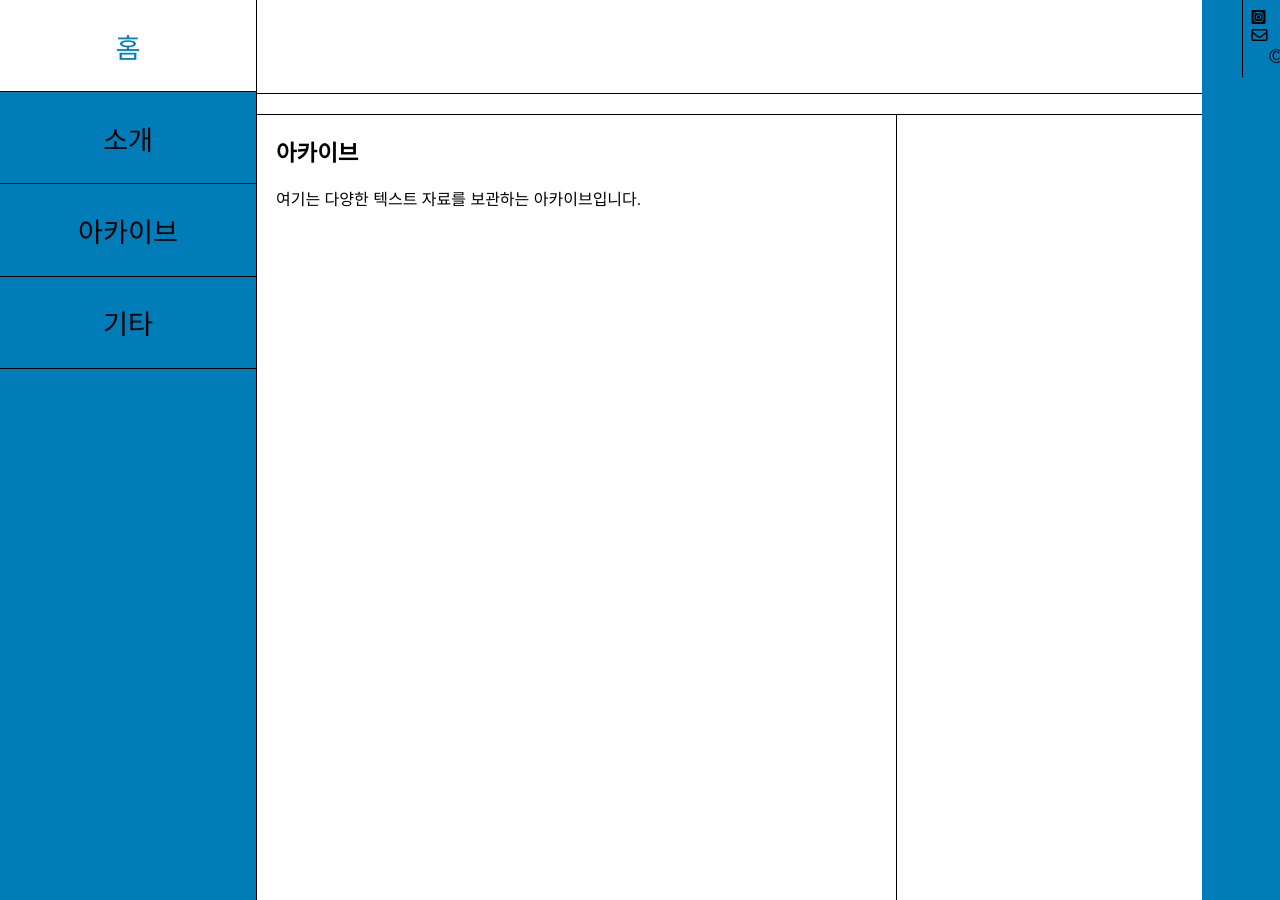
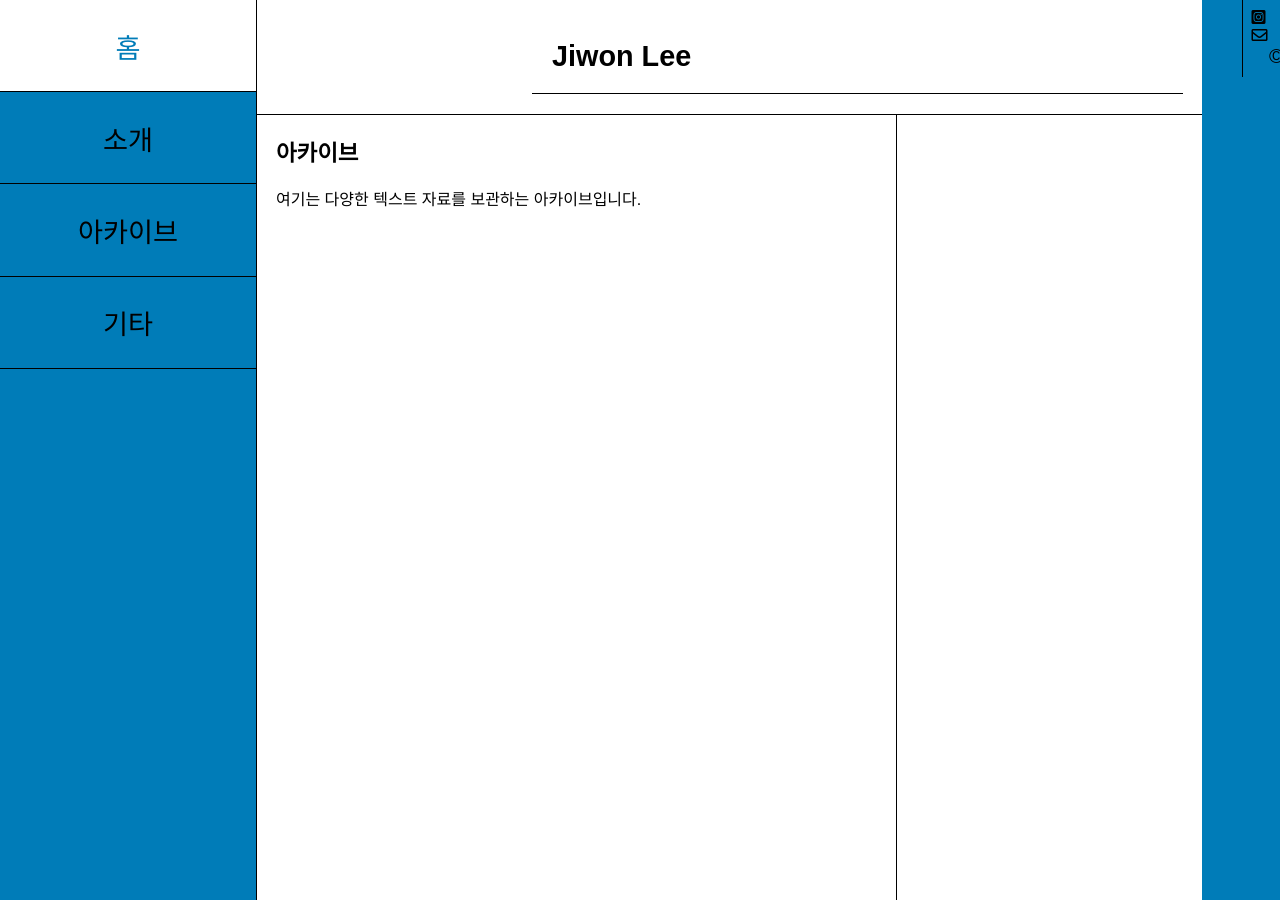
Before and after one commit to LfayeJ/archives, a Jekyll site: the page built from index.html, in a window 1280 px wide and 900 px high. Built offline with Jekyll 4.4.1, drawn with Linux system fonts in a browser that asks for light colours; some web fonts are replaced.

Commit message:
Update styles.css

```diff
--- a/assets/css/styles.css
+++ b/assets/css/styles.css
@@ -67,7 +67,7 @@
   overflow-y: auto; /* 내용이 많을 때 스크롤 가능 */
 }
 
-.content-wrapper {
+.main-content {
   margin-left: 20vw; /* side-menu의 너비만큼 왼쪽 여백 추가 */
   margin-right: 3vw; /* footer의 너비만큼 오른쪽 여백 추가 */
   width: calc(100% - 23vw); /* Adjusted width to exclude side-menu and footer */
@@ -134,19 +134,8 @@
   background-color: white;
 }
 
-.main-content {
-  margin-left: 20vw; /* side-menu의 너비만큼 왼쪽 여백 추가 */
-  width: calc(100% - 20vw); /* Adjusted width to exclude side-menu */
-  flex: 1;
-  display: flex;
-  flex-direction: row; /* Ensure children are laid out in a row */
-  background-color: #fff;
-  box-sizing: border-box;
-}
-
 .primary-content, .content {
   width: 50vw;
-  max-width: 50vw
   box-sizing: border-box;
 }
 
@@ -182,7 +171,8 @@
 }
 
 header {
-  width: 100%;
+  width: calc(100% - 23vw); /* Adjusted width to exclude side-menu and footer */
+  margin-left: 20vw; /* side-menu의 너비만큼 왼쪽 여백 추가 */
   text-align: center;
   border-bottom: 1px solid var(--border-color);
   box-sizing: border-box;
@@ -235,15 +225,14 @@
     border-right: none;
   }
 
- .content-wrapper {
+.main-content {
     margin-left: 0; /* side-menu 너비만큼의 여백 제거 */
     margin-right: 0; /* footer 너비만큼의 여백 제거 */
     width: 100%;
     flex-direction: column;
   }
 
-    .main-content {
-    margin-left: 0; /* side-menu 너비만큼의 여백 제거 */
+  .primary-content, .secondary-content {
     width: 100%;
     padding: 10px;
     flex-direction: column;
@@ -258,21 +247,24 @@
     border-top: none;
   }
 
-    footer {
+  header {
+    width: 100%;
+    margin-left: 0;
+  }
+
+  footer {
     width: 100%;
     height: auto;
     position: relative;
   }
-
 }
-
 
 @media (max-width: 480px) {
   header h1, .side-menu h1 {
     font-size: 1.5rem;
   }
 
- .primary-content h2, .secondary-content h2 {
+  .primary-content h2, .secondary-content h2 {
     font-size: 0.9rem;
   }
 
```
